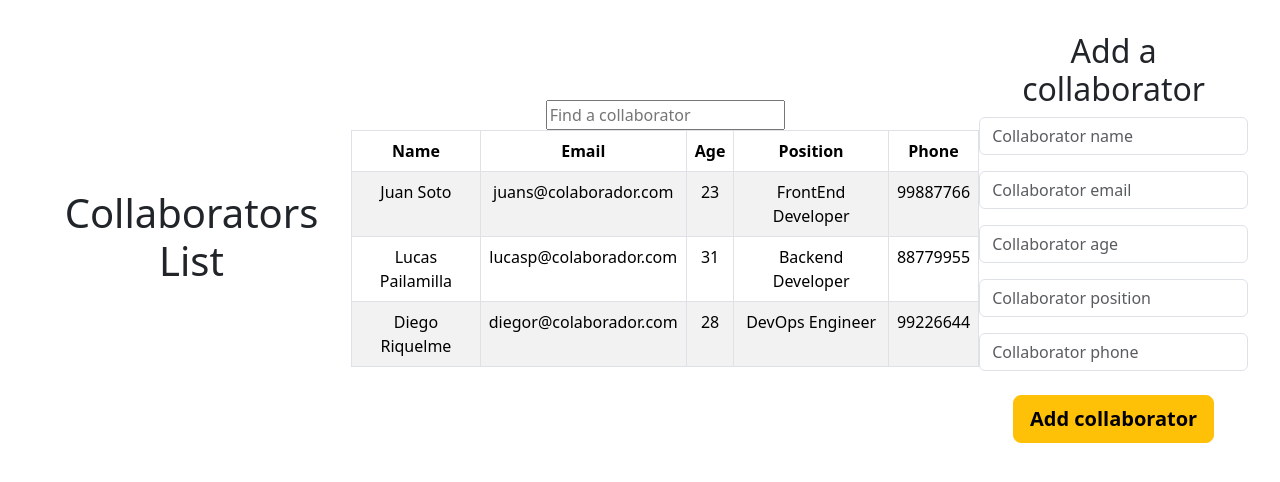
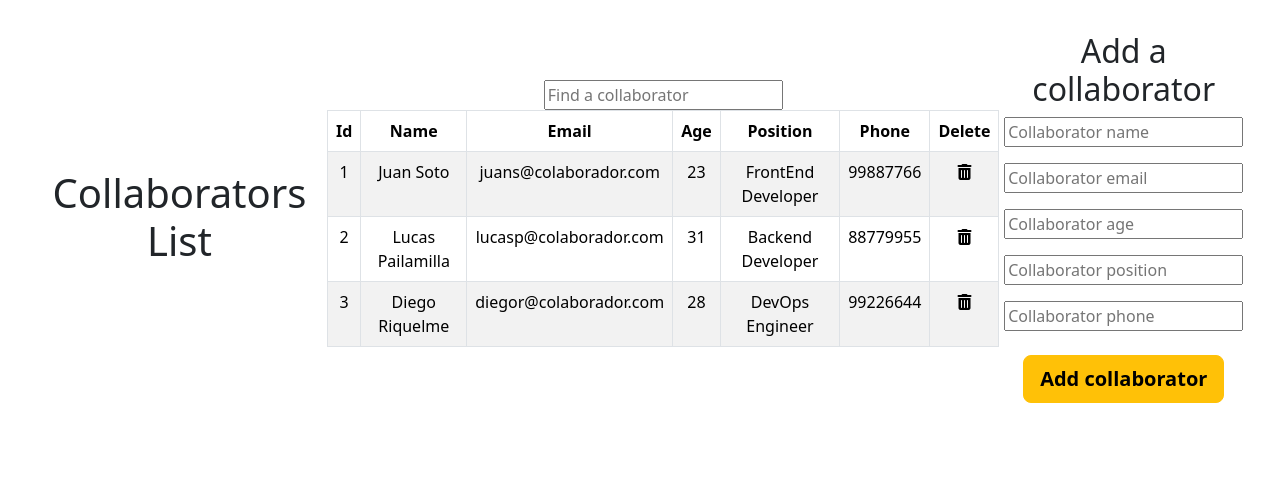
Before and after one commit to carolinalunasfarah/Desafio-LATAM_ReactRenderizacionDinamica, a React (Vite) app: page / in a window 1280 px wide. Shown: the top 482 px of the page. Built offline with nearby package versions, Linux system fonts and the light colour scheme.

Commit message:
form-list still not working

```diff
--- a/index.html
+++ b/index.html
@@ -9,6 +9,9 @@
             rel="shortcut icon"
             href="./src/assets/img/favicon.ico"
             type="image/x-icon" />
+        <script
+            src="https://kit.fontawesome.com/f4fd55b42a.js"
+            crossorigin="anonymous"></script>
     </head>
     <body>
         <div id="root"></div>
--- a/src/App.jsx
+++ b/src/App.jsx
@@ -37,10 +37,10 @@ function App() {
                 <section>
                     <CollabForm
                         setAlert={setAlert}
-                        // data={data}
-                        // setData={setData}
-                        // filteredData={filteredData}
-                        // setfilteredData={setFilteredData}
+                        data={data}
+                        setData={setData}
+                        filteredData={filteredData}
+                        setfilteredData={setFilteredData}
                     />
                     {alert.msg && (
                         <Alert color={alert.color}>{alert.msg}</Alert>
--- a/src/assets/components/CollabForm.jsx
+++ b/src/assets/components/CollabForm.jsx
@@ -1,13 +1,12 @@
 import { useState } from "react";
 
 import Button from "react-bootstrap/Button";
-import Form from "react-bootstrap/Form";
 
 const CollabForm = ({
-    // data,
-    // setData,
-    // filteredData,
-    // setFilteredData,
+    data,
+    setData,
+    filteredData,
+    setFilteredData,
     setAlert,
 }) => {
     // form states
@@ -32,14 +31,6 @@ const CollabForm = ({
         if (formClone) {
             setFormData({ ...formData, [formClone]: e.target.value });
         }
-
-        setData({
-            name: "formData.name",
-            email: "formData.email",
-            age: "formData.age",
-            position: "formData.position",
-            phone: "formData.phone",
-        });
     };
 
     // data validation
@@ -80,7 +71,13 @@ const CollabForm = ({
                 msg: "You successfully add a collaborator",
                 color: "success",
             });
-        }
+
+            const newId = data.lenght
+                ? parseInt(data[data.lenght - 1].id) + 1
+                : "1";
+
+            setData([...data, { ...formData, id: newId }]);
+            setFilteredData([...filteredData, { ...formData, id: newId }]);
 
             setFormData({
                 name: "",
@@ -89,57 +86,58 @@ const CollabForm = ({
                 position: "",
                 phone: "",
             });
+        }
     };
 
     return (
         <>
             <form className="collaboratorsForm" onSubmit={validateData}>
                 <h2>Add a collaborator</h2>
-                <Form.Group className="mb-3">
-                    <Form.Control
+                <div className="mb-3">
+                    <input
                         type="text"
                         id="formName"
                         placeholder="Collaborator name"
                         onChange={handleChange}
                         value={formData.name}
                     />
-                </Form.Group>
-                <Form.Group className="mb-3">
-                    <Form.Control
+                </div>
+                <div className="mb-3">
+                    <input
                         type="email"
                         id="formEmail"
                         placeholder="Collaborator email"
                         onChange={handleChange}
                         value={formData.email}
                     />
-                </Form.Group>
-                <Form.Group className="mb-3">
-                    <Form.Control
+                </div>
+                <div className="mb-3">
+                    <input
                         type="number"
                         id="formAge"
                         placeholder="Collaborator age"
                         onChange={handleChange}
                         value={formData.age}
                     />
-                </Form.Group>
-                <Form.Group className="mb-3">
-                    <Form.Control
+                </div>
+                <div className="mb-3">
+                    <input
                         type="text"
                         id="formPosition"
                         placeholder="Collaborator position"
                         onChange={handleChange}
                         value={formData.position}
                     />
-                </Form.Group>
-                <Form.Group className="mb-3">
-                    <Form.Control
+                </div>
+                <div className="mb-3">
+                    <input
                         type="text"
                         id="formPhone"
                         placeholder="Collaborator phone"
                         onChange={handleChange}
                         value={formData.phone}
                     />
-                </Form.Group>
+                </div>
                 <Button
                     variant="warning"
                     size="lg"
--- a/src/assets/components/List.jsx
+++ b/src/assets/components/List.jsx
@@ -1,14 +1,30 @@
 import Table from "react-bootstrap/Table";
 
-const List = ({ filteredData }) => {
+const List = ({ data, setData, filteredData, setFilteredData }) => {
+    const deleteCollaborator = (id) => {
+        const newData = [...data].filter(
+            (collaborator) => collaborator.id !== id
+        );
+        setData(newData);
+
+        const newDatafilter = [...filteredData].filter(
+            (collaborator) => collaborator.id !== id
+        );
+        setFilteredData(newDatafilter);
+    };
     const collaborators = filteredData.map((collaborator) => (
         <tr key={collaborator.id}>
-            {/* <td>{collaborator.id}</td> */}
+            <td>{collaborator.id}</td>
             <td>{collaborator.name}</td>
             <td>{collaborator.email}</td>
             <td>{collaborator.age}</td>
             <td>{collaborator.position}</td>
             <td>{collaborator.phone}</td>
+            <td>
+                <i
+                    className="fa-solid fa-trash-can"
+                    onClick={() => deleteCollaborator(collaborator.id)}></i>
+            </td>
         </tr>
     ));
 
@@ -18,12 +34,13 @@ const List = ({ filteredData }) => {
                 <Table striped bordered hover>
                     <thead>
                         <tr>
-                            {/* <th>Id</th> */}
+                            <th>Id</th>
                             <th>Name</th>
                             <th>Email</th>
                             <th>Age</th>
                             <th>Position</th>
                             <th>Phone</th>
+                            <th>Delete</th>
                         </tr>
                     </thead>
                     <tbody>{collaborators}</tbody>
```
Lines whose indentation alone changed are shown as unchanged.
